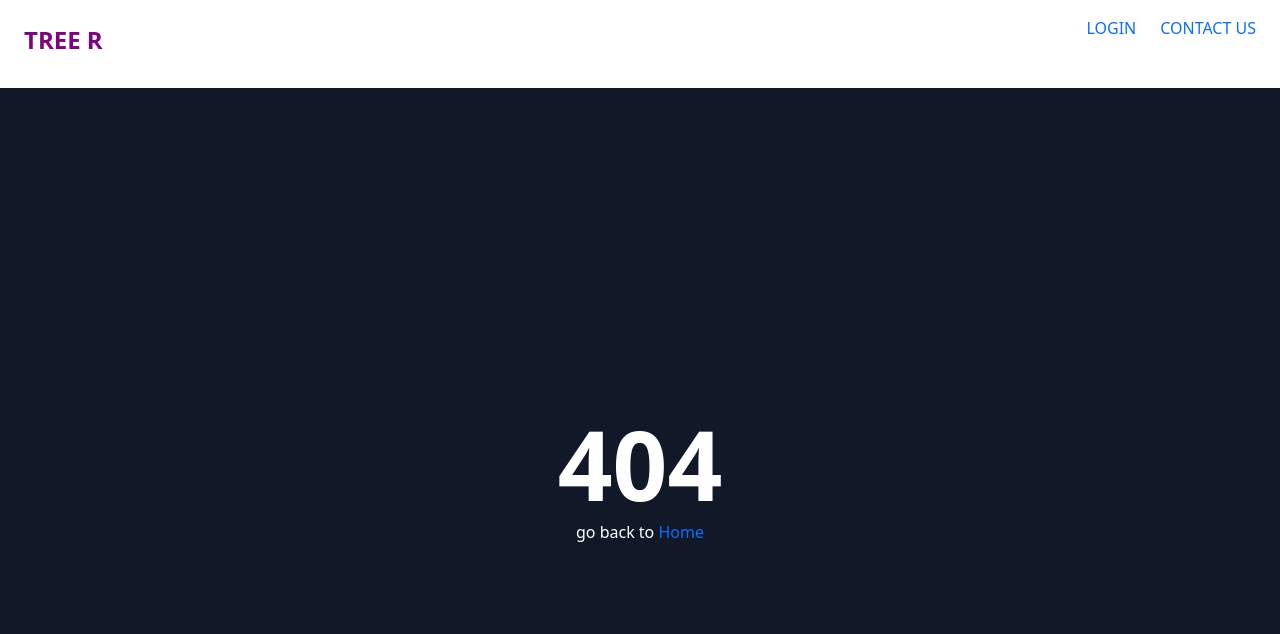
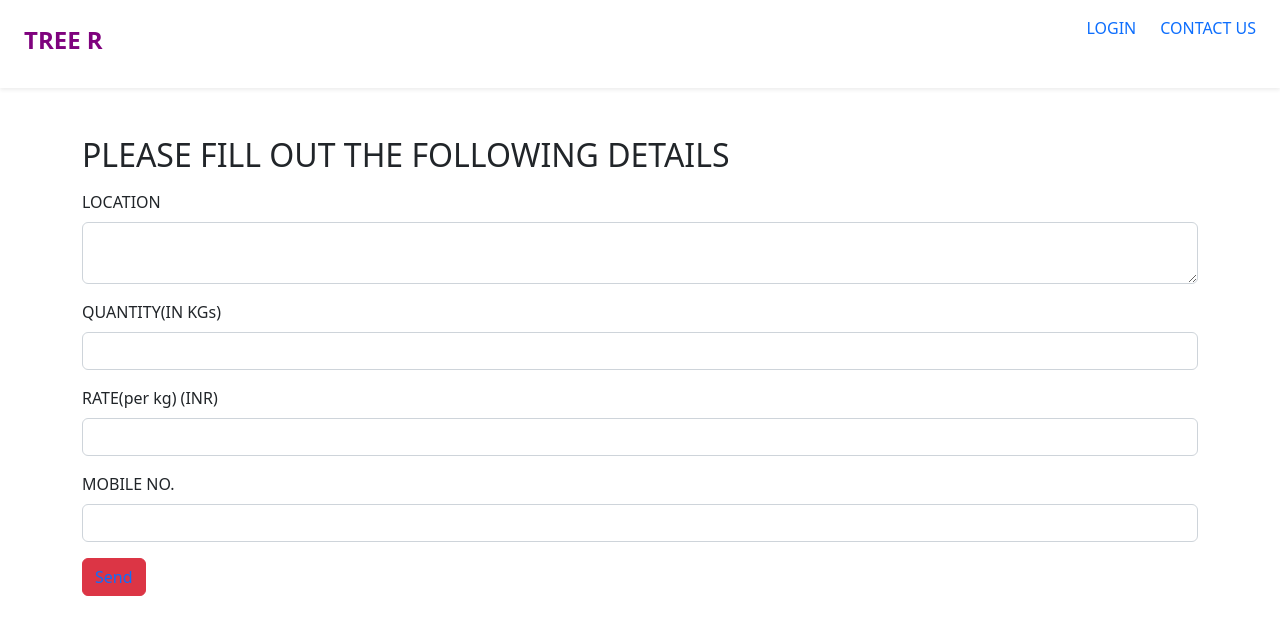
Before and after one commit to 02-varnik/tree-rs, a React (Create React App) app in the folder frontend/: page /form in a window 1280 px wide. Before the commit this address had no page. Shown: the top 634 px of the page. Built offline with nearby package versions, Linux system fonts and the light colour scheme.

Commit message:
form page made

```diff
--- a/frontend/package.json
+++ b/frontend/package.json
@@ -11,6 +11,7 @@
     "react-dom": "^18.2.0",
     "react-router-dom": "^6.4.3",
     "react-scripts": "5.0.1",
+    "styled-components": "^5.3.6",
     "web-vitals": "^2.1.4"
   },
   "scripts": {
--- a/frontend/src/App.js
+++ b/frontend/src/App.js
@@ -1,5 +1,5 @@
 import "./App.css";
-import { BrowserRouter, Routes, Route } from "react-router-dom";
+import { BrowserRouter, Routes, Route, Form } from "react-router-dom";
 import SignupPage from "./pages/Signup";
 import LoginPage from "./pages/Login";
 import NotFound from "./pages/NotFound";
@@ -10,6 +10,7 @@ import "../node_modules/bootstrap/dist/css/bootstrap.min.css";
 import { useContext } from "react";
 import AuthContext from "./context/auth-context";
 import HistoryTable from "./pages/HistoryTable";
+import ItemForm from "./pages/ItemForm";
 
 function App() {
   const auth = useContext(AuthContext);
@@ -24,6 +25,7 @@ function App() {
           <Route path="/signup" element={<SignupPage />} />
           <Route path="/contact-us" element={<ContactForm />} />
           <Route path="*" element={<NotFound />} />
+          <Route path="/form" element={<ItemForm/>}/>
         </Routes>
       </BrowserRouter>
     </>
@@ -36,6 +38,7 @@ function App() {
           <Route path="/" element={<HomePage />} />
           <Route path="/contact-us" element={<ContactForm />} />
           <Route path="*" element={<NotFound />} />
+          <Route path="/form" element={<ItemForm/>}/>
         </Routes>
       </BrowserRouter>
     </>
--- a/frontend/src/pages/ContactForm.js
+++ b/frontend/src/pages/ContactForm.js
@@ -17,7 +17,7 @@ const ContactForm = () => {
   };
   return (
     <div className="container mt-5">
-      <h2 className="mb-3">React Contact Form Component Example</h2>
+      <h2 className="mb-3"> PLEASE FILL THE FORM WE WILL REACH OUT TO YOU SHORTLY</h2>
       <form onSubmit={onSubmit}>
         <div className="mb-3">
           <label className="form-label" htmlFor="name">
--- a/frontend/src/pages/HistoryTable.js
+++ b/frontend/src/pages/HistoryTable.js
@@ -1,5 +1,6 @@
 import React from "react";
 import { Link } from "react-router-dom";
+import styled from "styled-components";
 
 function HistoryTable() {
   const demoObj =[{
@@ -10,6 +11,17 @@ function HistoryTable() {
       mobileNo:"+91959790656",
   },
 ]
+
+const Button = styled.button`
+  background-color: black;
+  color: white;
+  font-size: 20px;
+  padding: 10px 60px;
+  border-radius: 5px;
+  margin: 10px 0px;
+  cursor: pointer;
+`;
+// Usage
   return (
     <><div class="col-md-0 col-md-offset-3 mb80 text-center probootstrap-animate">
       <table className="table table-bordered">
@@ -35,6 +47,11 @@ function HistoryTable() {
         })}
       </table>
       </div>
+      <Button>
+      <Link to ="/form">
+        PLACE NEW ORDER
+        </Link>
+      </Button>
     </>
   );
 }
--- /dev/null
+++ b/frontend/src/pages/ItemForm.js
@@ -0,0 +1,53 @@
+import React from 'react'
+import { Link } from 'react-router-dom'
+const ItemForm = () => {
+  const [formStatus, setFormStatus] = React.useState('Send')
+  const onSubmit = (e) => {
+    e.preventDefault()
+    setFormStatus('Submitting...')
+    const { location, quantity, rate, mobile } = e.target.elements
+    let conFom = {
+      location: location.value,
+      quantity: quantity.value,
+      rate: rate.value,
+      mobileNum: mobile.value,
+    }
+    console.log(conFom)
+  }
+  return (
+    <div className="container mt-5">
+      <h2 className="mb-3">PLEASE FILL OUT THE FOLLOWING DETAILS</h2>
+      <form onSubmit={onSubmit}>
+        <div className="mb-3">
+          <label className="form-label" htmlFor="location">
+            LOCATION
+          </label>
+          <textarea className="form-control" id="location" required />
+        </div>
+        <div className="mb-3">
+          <label className="form-label" htmlFor="quantity">
+            QUANTITY(IN KGs)
+          </label>
+          <input className="form-control" type="number" id="quantity" required />
+        </div>
+        <div className="mb-3">
+          <label className="form-label" htmlFor="rate">
+            RATE(per kg) (INR)
+          </label>
+          <input className="form-control" type="number" id="rate" required />
+        </div>
+        <div className="mb-3">
+          <label className="form-label" htmlFor="mobile">
+            MOBILE NO.
+          </label>
+          <input className="form-control" type="text" id="mobile" required />
+        </div>
+        <button className="btn btn-danger" type="submit">
+
+          <Link to="/thankyou" >{formStatus}</Link>
+        </button>
+      </form>
+    </div>
+  )
+}
+export default ItemForm;
```
